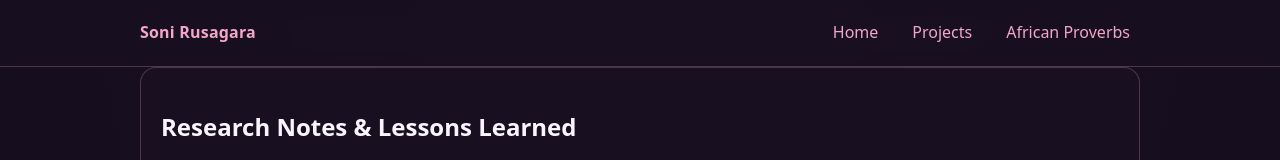
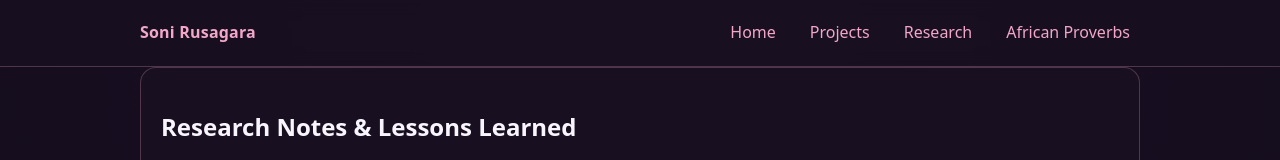
Before and after one commit to SoniRusagara/cs5610-project1, a website: page pages/research.html in a window 1280 px wide. Shown: the top 160 px of the page. Drawn offline with Linux system fonts and the light colour scheme.

Commit message:
Update research.html

```diff
--- a/pages/research.html
+++ b/pages/research.html
@@ -25,6 +25,7 @@
         <ul class="nav__links">
           <li><a class="nav__link" href="../index.html">Home</a></li>
           <li><a class="nav__link" href="./projects.html">Projects</a></li>
+          <li><a class="nav__link" href="./research.html">Research</a></li>
           <li><a class="nav__link" href="./proverbs.html">African Proverbs</a></li>
         </ul>
       </nav>
```
